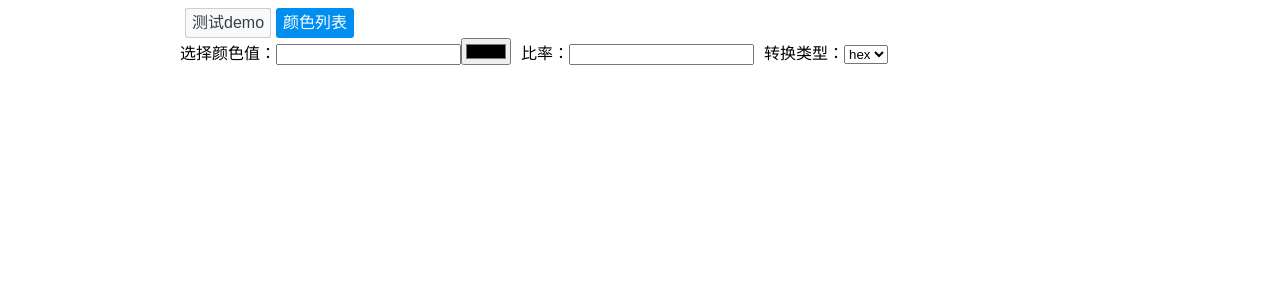
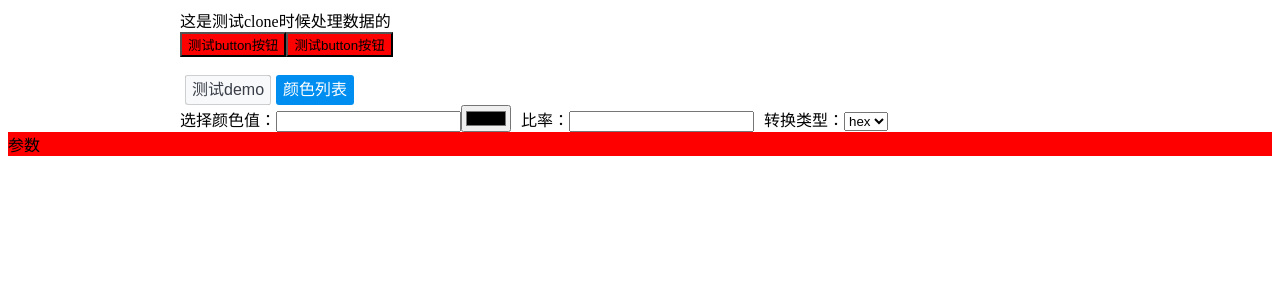
Before and after one commit to SunLxy/css-in-js, a React app: page / in a window 1280 px wide. Shown: the top 300 px of the page. Built offline with nearby package versions, Linux system fonts and the light colour scheme.

Commit message:
feat:新增clone子组件处理demo

```diff
--- a/src/App.tsx
+++ b/src/App.tsx
@@ -8,8 +8,62 @@ import Label from "./StyleComponent/Label"
 import Theme from "./themes"
 import themeJson from "./theme.json"
 import styled from "styled-components";
+import ColorList from "./StyleComponent/List"
 
-import ColorList from "./StyleComponent/List"
+
+const Warp2 = styled.button`
+ background-color: red;
+ ${props => {
+    console.log("测试呢绒", props)
+    return ''
+  }}
+`
+
+export type GetStyledCloneComponentProps<T = any, M = Record<string, any>> = {
+  children?: React.ReactNode;
+  /** 处理的子集传递的参数 **/
+  oProps?: T & { className?: string };
+  /** 是否拼接原始的className */
+  isChildClassName?: boolean;
+  /** 这个字段不使用，只是内部使用的 **/
+  className?: string;
+} & M;
+
+/**
+ * styled-components 当遇到 clone 子集的时候，利用 as 功能进行转换
+ *
+ * 原来：React.cloneElement(child,child.props)
+ *
+ * 新的：
+ * const Demo = styled.div``
+ * <Demo as={GetStyledCloneComponent} >${child}</Demo>
+ *
+ *
+ *  **/
+export const GetStyledCloneComponent = (
+  props: GetStyledCloneComponentProps,
+) => {
+  const { children, oProps, isChildClassName = true, className: styleClassName } = props;
+  if (React.isValidElement(children)) {
+    const { className: oClassName = '', ...rest } = oProps || {};
+    const childProps = children?.props || {};
+    const className = childProps?.className || '';
+    const oldCls = isChildClassName ? className : '';
+    const cls = [oldCls].concat([oClassName]).concat([styleClassName]).filter(ite => ite && ite.trim()).join(" ");
+    return React.cloneElement(children, { ...(childProps || {}), ...rest, className: cls });
+  }
+  return React.createElement(React.Fragment, { children });
+};
+
+const Demos = (props: any) => {
+  const { children } = props
+  return <div>
+    {React.Children.map(children, (child,) => {
+      return <Warp2 as={GetStyledCloneComponent} a={21} >{child}</Warp2>
+    })}
+  </div>
+}
+
 const Warp = styled.span`
  color: red;
 `
@@ -20,6 +74,17 @@ function App() {
   return (
     <div className="body" >
       <dark-mode permanent></dark-mode>
+      <div>
+        <Demos >
+          这是测试clone时候处理数据的
+          <br />
+          <button className="原始className" >测试button按钮</button>
+          <button  >测试button按钮</button>
+        </Demos>
+        <br />
+      </div>
+
+
       <Button types={show ? "primary" : "light"} onClick={() => setShow(true)} >测试demo</Button>
       <Button types={!show ? "primary" : "light"} onClick={() => setShow(false)} >颜色列表</Button>
       <div style={{ display: show ? "block" : "none" }} >
--- a/src/index.tsx
+++ b/src/index.tsx
@@ -6,8 +6,36 @@ import "./index.css"
 import Theme from "./themes"
 import themeJson from "./theme.json"
 
+import styled, { css } from "styled-components";
+
+
+interface DemoProps {
+  defaultTheme?: any
+}
+
+const getCss = (props: any) => {
+  console.log("props----->", props)
+  return css`
+    &.btn{
+      background-color: red;
+    }
+  `
+}
+
+const Demo = styled.div<DemoProps>`
+  &.params{
+    ${(props) => getCss(props)}
+  }
+`
+Demo.defaultProps = {
+  defaultTheme: {
+    fontColor: "red"
+  }
+}
+
 ReactClient.createRoot(document.getElementById('root')!).render(
   <React.StrictMode>
+
     <Theme
       type="theme"
       cssVariable={themeJson}
@@ -16,6 +44,7 @@ ReactClient.createRoot(document.getElementById('root')!).render(
       }}
     >
       <App />
+      <Demo className="params btn" >参数</Demo>
     </Theme>
   </React.StrictMode>,
 );
```
